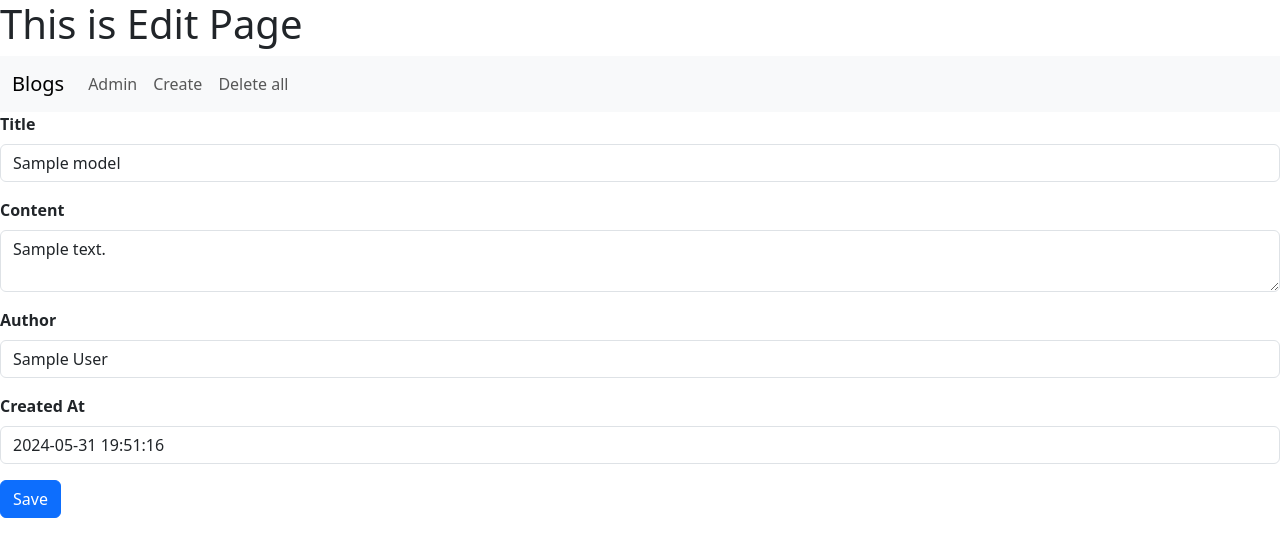
After one commit to UjjwalN15/Blog-Site-Django, a Django app: page /edit/1/ in a window 1280 px wide. The commit adds this page. Shown: the top 557 px of the page. Run offline with Django 5.2, Linux system fonts and the light colour scheme; tables that the repository leaves empty hold one stand-in row (values such as "Sample post").

Commit message:
Project Completed

```diff
--- a/Blog/urls.py
+++ b/Blog/urls.py
@@ -16,10 +16,15 @@ Including another URLconf
 """
 from django.contrib import admin
 from django.urls import path
-from base.views import home, create
+from base.views import home, create, edit, view, delete, delete_all, Admin
 urlpatterns = [
     path('admin/', admin.site.urls),
+    path('admin/', Admin, name = 'admin'),
     path('home/', home, name='home'),
     path('create/', create, name='create'),
+    path('edit/<int:pk>/', edit, name='edit'),
+    path('view/<int:pk>/', view, name='view'),
+    path('delete/<int:pk>/', delete, name='delete'),
+    path('delete_all/', delete_all, name='delete_all'),
     path('', home),
 ]
--- /dev/null
+++ b/base/templates/edit.html
@@ -0,0 +1,52 @@
+<!DOCTYPE html>
+<html lang="en">
+<head>
+    <meta charset="UTF-8">
+    <meta name="viewport" content="width=device-width, initial-scale=1.0">
+    <title>Edit</title>
+    <link href="https://cdn.jsdelivr.net/npm/bootstrap@5.3.3/dist/css/bootstrap.min.css" rel="stylesheet" integrity="sha384-QWTKZyjpPEjISv5WaRU9OFeRpok6YctnYmDr5pNlyT2bRjXh0JMhjY6hW+ALEwIH" crossorigin="anonymous">
+    <script src="https://cdn.jsdelivr.net/npm/bootstrap@5.3.3/dist/js/bootstrap.bundle.min.js" integrity="sha384-YvpcrYf0tY3lHB60NNkmXc5s9fDVZLESaAA55NDzOxhy9GkcIdslK1eN7N6jIeHz" crossorigin="anonymous"></script>
+</head>
+<body>
+    <h1>This is Edit Page</h1>
+    {% include 'nav.html'%}
+    <form method="POST">
+        {% csrf_token %}
+        {% if error_message %}
+        <div class="alert alert-danger">{{ error_message }}</div>
+        {% endif %}
+
+        <div class="mb-3">
+            <label for="title" class="form-label"><strong>Title</strong></label>
+            <input type="text" class="form-control" id="title" name="title" value = "{{blog.title}}" >
+        </div>
+        <div class="mb-3">
+            <label for="content" class="form-label"><strong>Content</strong></label>
+            <textarea name="content" class="form-control" id="content" name="content">{{blog.content}}</textarea>
+        </div>
+        <div class="mb-3">
+            <label for="author" class="form-label"> <strong>Author</strong></label>
+            <input type="text" class="form-control" id="author" name="author" value="{{blog.author}}">
+        </div>
+        <div class="mb-3">
+            <label for="created_at" class="form-label"> <strong>Created At</strong></label>
+            <input type="text" class="form-control" id="created_at" name="created_at" readonly value="{{blog.created_date}}">
+        </div>
+        <button type="submit" class="btn btn-primary"> Save</button>
+    </form>
+</body>
+<script>
+        document.addEventListener("DOMContentLoaded", function() {
+            var now = new Date();
+            var created_at_input = document.getElementById('created_at');
+            var year = now.getFullYear();
+            var month = String(now.getMonth() + 1).padStart(2, '0'); // Add leading zero if needed
+            var day = String(now.getDate()).padStart(2, '0'); // Add leading zero if needed
+            var hour = String(now.getHours()).padStart(2, '0'); // Add leading zero if needed
+            var minute = String(now.getMinutes()).padStart(2, '0'); // Add leading zero if needed
+            var second = String(now.getSeconds()).padStart(2, '0'); // Add leading zero if needed
+            var formatted_date = `${year}-${month}-${day} ${hour}:${minute}:${second}`;
+            created_at_input.value = formatted_date;
+        });
+</script>
+</html>
--- a/base/templates/nav.html
+++ b/base/templates/nav.html
@@ -7,10 +7,14 @@
         <div class="collapse navbar-collapse" id="navbarNav">
             <ul class="navbar-nav">
                 <li class="nav-item">
-                    <a class="nav-link" aria-current="page" href="{%url 'create'%}">Create</a>
+                    <a class="nav-link" href="{% url 'admin'%}">Admin</a>
                 </li>
                 <li class="nav-item">
-                    <a class="nav-link" href="#">Delete All</a>
+                    <a class="nav-link"  aria-current="page" href="{%url 'create'%}">Create</a>
+                </li>
+                <li class="nav-item">
+                    {% comment %} <a class="nav-link" href="{% url 'delete_all' %}">Delete All</a> {% endcomment %}
+                    <a class="nav-link {% if current_url == 'create' %}disabled{% endif %}" href="{% if current_url != 'create' %}{% url 'delete_all' %}{% endif %}">Delete all</a>
                 </li>
             </ul>
         </div>
--- a/base/views.py
+++ b/base/views.py
@@ -6,6 +6,36 @@ def home(request):
     all_data = Post_model.objects.all()
     content = {'blogs':all_data}
     return render (request,'index.html', context=content)
+def edit(request, pk):
+    blog = Post_model.objects.get(id=pk)
+    if request.method == 'POST':
+        title = request.POST.get('title')
+        content = request.POST.get('content')
+        author = request.POST.get('author')
+        created_date = request.POST.get('created_at')
+        #Line number 20 ko todo object of Todo_Table
+        blog.title = title
+        blog.content = content
+        blog.author = author
+        blog.created_date = created_date
+        blog.save()
+        return redirect('home')
+    edit_blog = {'blog' : blog}
+    return render(request,'edit.html', context=edit_blog)
+
+def view(request, pk):
+    blog = Post_model.objects.get(id=pk)
+    edit_blog = {'blog' : blog}
+    return render(request,'view.html', context=edit_blog)
+
+def delete(request, pk):
+    blog = Post_model.objects.get(id=pk)
+    blog.delete()
+    return redirect('home')
+
+
+def Admin(request):
+    return render(request, 'admin', context={"current_url": "admin"})
 
 def create(request):
     if request.method == 'POST':
@@ -15,4 +45,9 @@ def create(request):
         created_date = request.POST.get('created_at')
         Post_model.objects.create(title=title, content=content, author=author, created_date=created_date)
         return redirect('home')
-    return render (request,'create.html')
+    return render (request,'create.html', context={"current_url": "create"})
+
+def delete_all(request):
+    blog = Post_model.objects.all()
+    blog.delete()
+    return redirect ('home')
```
Also changed, not shown: base/templates/create.html (+4 -4 lines), base/templates/index.html (+2 -8 lines), base/templates/view.html (added, +39 -0 lines), db.sqlite3.
